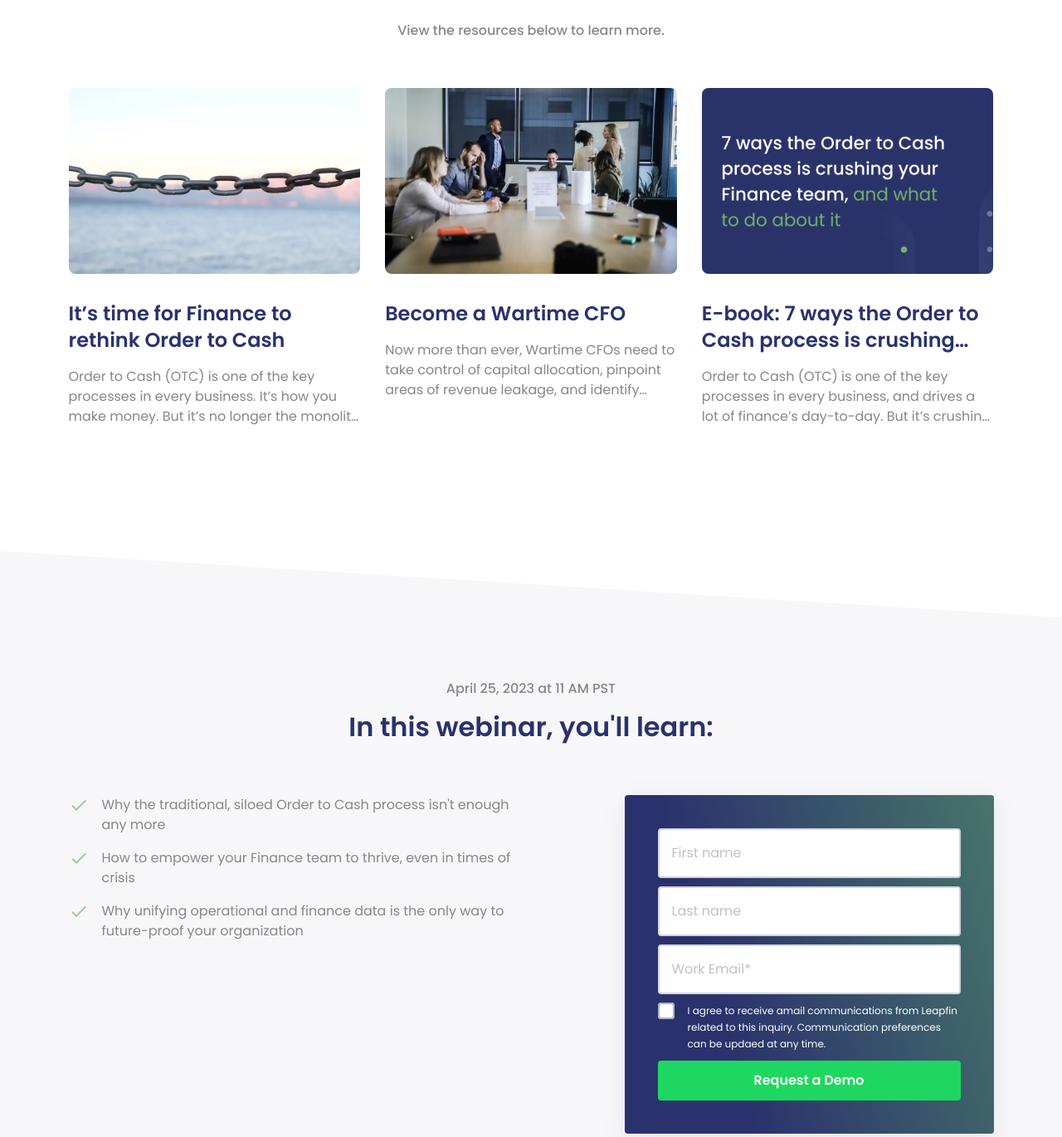
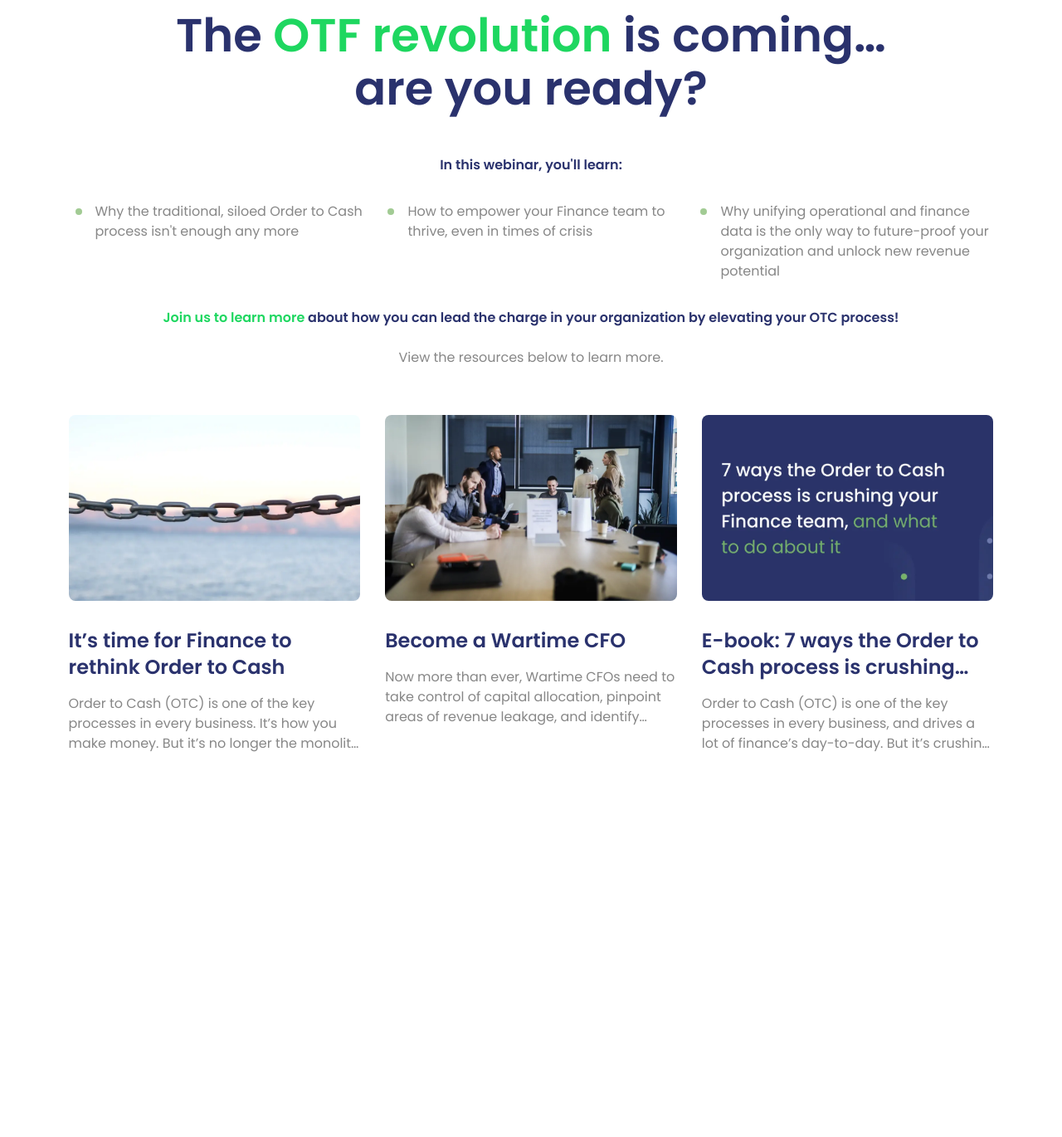
Before and after one commit to presto-agency/Leapfin-landing, a website: page docs/index.html in a window 1280 px wide. Shown: the part 882-2252 px from the top of the page at 83% size. After the commit the page ends 1940 px from the top, so only its background shows below. Drawn offline with Linux system fonts and the light colour scheme; files whose address does not match are found by name.

Commit message:
fix: landing sections

```diff
--- a/docs/index.html
+++ b/docs/index.html
@@ -3,7 +3,7 @@
 <head>
   <meta name="viewport"
         content="width=device-width, user-scalable=no, initial-scale=1.0, maximum-scale=1.0, minimum-scale=1.0">
-  <link rel="stylesheet" href="css/style.min.css?_v=20230407134657">
+  <link rel="stylesheet" href="css/style.min.css?_v=20230410120231">
 
   <title>Leapfin</title>
 
@@ -26,18 +26,31 @@
           </h1>
         </div>
         <div class="hero-landing__img">
-          <img class="desktop" src="img/hero.svg" alt="picture">
-          <img class="mob" src="img/hero-2.svg" alt="picture">
           <div class="hero-landing__img_description">
             <h2>
               WTF is OTF?
             </h2>
             <p>
-              Find out how you can use it to transform your Finance team on
-              <span>April 25, 2023</span>
+              Find out how you can use it to transform your Finance team on <span>April 25, 2023 at 11 AM PT/2 PM ET</span>
             </p>
           </div>
+          <img class="desktop" src="img/hero.svg" alt="picture">
+          <img class="mob" src="img/hero-2.svg" alt="picture">
         </div>
+        <form class="input-wrapper" action="#">
+          <label for="name" class="input-container">
+            <input required placeholder="First name" type="text" name="" id="name">
+          </label>
+          <label for="last" class="input-container">
+            <input required placeholder="Last name" type="text" name="" id="last">
+          </label>
+          <label for="emailTop" class="input-container">
+            <input required placeholder="Enter your email" type="email" name="" id="emailTop">
+          </label>
+          <button class="button _green">
+            Register Now
+          </button>
+        </form>
       </div>
     </section>
     <section class="blog-cards">
@@ -47,6 +60,28 @@
             The <span>OTF revolution </span>is coming…<br>
             are you ready?
           </h2>
+          <p>
+            <strong>
+              In this webinar, you'll learn:
+            </strong>
+          </p>
+          <ul>
+            <li>
+              <p>Why the traditional, siloed Order to Cash process isn't enough any more</p>
+            </li>
+            <li>
+              <p>How to empower your Finance team to thrive, even in times of crisis</p>
+            </li>
+            <li>
+              <p>Why unifying operational and finance data is the only way to future-proof your organization and unlock
+                new revenue potential</p>
+            </li>
+          </ul>
+          <p>
+            <strong>
+              <span>Join us to learn more</span> about how you can lead the charge in your organization by elevating your OTC process!
+            </strong>
+          </p>
           <p>
             View the resources below to learn more.
           </p>
@@ -111,48 +146,6 @@
         </ul>
       </div>
     </section>
-    <section class="sign-up">
-      <div class="container">
-        <div class="sign-up__title">
-          <p>
-            April 25, 2023 at 11 AM PST
-          </p>
-          <h3>
-            In this webinar, you'll learn:
-          </h3>
-        </div>
-        <div class="sign-up__content">
-          <div class="sign-up__content_text">
-            <ul>
-              <li>Why the traditional, siloed Order to Cash process isn't enough any more</li>
-              <li>How to empower your Finance team to thrive, even in times of crisis</li>
-              <li>Why unifying operational and finance data is the only way to future-proof your organization</li>
-            </ul>
-          </div>
-          <div class="sign-up__content_form form">
-            <form action="#">
-              <label for="hearUs2" class="input-container">
-                <input required placeholder="First name" type="text" id="hearUs2">
-              </label>
-              <label for="hearUs3" class="input-container">
-                <input required placeholder="Last name" type="text" id="hearUs3">
-              </label>
-              <label for="emailBottom2" class="input-container">
-                <input required placeholder="Work Email*" type="email" id="emailBottom2">
-              </label>
-              <label for="checkField2" class="input-container checkbox styled">
-                <input required type="checkbox" id="checkField2">
-                <p>
-                  I agree to receive amail communications from Leapfin related to this inquiry. Communication preferences
-                  can be updaed at any time.
-                </p>
-              </label>
-              <button class="button _green">Request a Demo</button>
-            </form>
-          </div>
-        </div>
-      </div>
-    </section>
   </div>
 </main>
 </body>
--- a/gulp/version.json
+++ b/gulp/version.json
@@ -1,3 +1,3 @@
 {
-    "main": "20230407134657"
+    "main": "20230410120231"
 }
--- a/src/scss/components/blog-cards.scss
+++ b/src/scss/components/blog-cards.scss
@@ -5,12 +5,46 @@
     margin: 0 0 57px 0;
     text-align: center;
 
-    p {
-      margin: 32px 0 0 0;
+    > p {
+      &:nth-of-type(1) {
+        margin: 48px 0 0 0;
+      }
+
+      margin: 24px 0 0 0;
+
       strong {
-        font-size: 24px;
-        line-height: 32px;
+        font-size: 16px;
+        line-height: 24px;
         color: $color-royal-blue-800;
+      }
+
+      span {
+        color: $color-punchy-green;
+      }
+    }
+
+    ul {
+      display: flex;
+      flex-wrap: wrap;
+      margin: 24px -8px 16px;
+
+      li {
+        position: relative;
+        padding: 0 0 0 32px;
+        margin: 8px;
+        width: calc((100% - (8px * 6)) / 3);
+        text-align: left;
+
+        &:before {
+          content: '';
+          position: absolute;
+          top: 8px;
+          left: 8px;
+          width: 8px;
+          height: 8px;
+          border-radius: 50%;
+          background-color: $color-punchy-green-800;
+        }
       }
     }
   }
@@ -121,7 +155,30 @@
 
 @media (max-width: 1023px) {
   .blog-cards {
+    padding: 0 0 80px 0;
     margin: 45px 0;
+
+    &__title {
+      ul {
+        margin: 12px -12px;
+
+        li {
+          margin: 12px;
+          width: 100%;
+        }
+      }
+
+      p {
+        font-size: 14px;
+        line-height: 24px;
+
+        strong {
+          font-size: 14px;
+          line-height: 24px;
+        }
+      }
+    }
+
     &__list {
       > li {
         width: calc((100% - (15px * 4)) / 2);
@@ -152,6 +209,17 @@
           &__img {
             height: 192px;
           }
+
+          .description{
+            &__content{
+              p{
+                strong{
+                  font-size: 20px;
+                  line-height: 32px;
+                }
+              }
+            }
+          }
         }
       }
     }
--- a/src/scss/components/hero-landing.scss
+++ b/src/scss/components/hero-landing.scss
@@ -5,6 +5,11 @@
   font-size: calc(100vw / 1440 * 10);
   @media (min-width: 1440px) {
     font-size: 10px;
+  }
+
+  .input-wrapper{
+    max-width: 920px;
+    margin: 0 auto;
   }
 
 
@@ -47,6 +52,7 @@
 
   &__img {
     position: relative;
+    margin: 30px 0 86px;
     height: 40em;
 
     .mob {
@@ -65,9 +71,7 @@
     }
 
     img {
-      position: absolute;
-      top: 0;
-      left: 0;
+      display: block;
       width: 100%;
       height: 100%;
       object-fit: contain;
@@ -121,10 +125,18 @@
 
 @media (max-width: 1023px) {
   .hero-landing {
-    padding: 100px 0 130px;
+    padding: 100px 0;
 
     &:before {
-      border-width: 0 0 80px 100vw;
+      border-width: 0 0 50px 100vw;
     }
   }
 }
+
+@media (max-width: 567px) {
+  .hero-landing{
+    &__img{
+      margin: 17px 0 23px;
+    }
+  }
+}
--- a/src/scss/components/inputs.scss
+++ b/src/scss/components/inputs.scss
@@ -122,12 +122,12 @@
   display: flex;
 
   .input-container {
-    flex: 0 1 70%;
+    flex: 0 1 236px;
     margin: 0 16px 0 0;
   }
 
   .button {
-    flex: 0 1 30%;
+    flex: 0 1 180px;
   }
 
   @media (max-width: 1023px) {
--- a/src/scss/components/sign-up.scss
+++ /dev/null
@@ -1,156 +0,0 @@
-.sign-up {
-  position: relative;
-  padding: 154px 0 88px;
-  background: #F7F7F9;
-
-  &:before {
-    content: '';
-    position: absolute;
-    top: 0;
-    right: 0;
-    width: 0;
-    height: 0;
-    border-style: solid;
-    border-width: 0 100vw 80px 0;
-    border-color: transparent #fff transparent transparent;
-  }
-
-  &__title {
-    max-width: 585px;
-    margin: 0 auto 64px;
-    text-align: center;
-
-    p {
-      margin: 0 0 16px 0;
-    }
-  }
-
-  &__content {
-    display: flex;
-    justify-content: space-between;
-
-    &_text {
-      max-width: 540px;
-      margin: 0 30px 0 0;
-
-      ul {
-        margin: 0 0 24px 0;
-
-        li {
-          font-size: 16px;
-          line-height: 24px;
-          font-weight: 400;
-          color: $color-dark-gray-800;
-          padding: 0 0 0 40px;
-          margin: 0 0 16px 0;
-          background-image: url("../img/check.svg");
-          background-repeat: no-repeat;
-          background-size: 24px 24px;
-          background-position: left top;
-
-          &:last-child {
-            margin: 0;
-          }
-        }
-      }
-    }
-
-    &_form {
-      max-width: 445px;
-      width: 100%;
-
-      &.form {
-        position: relative;
-        box-shadow: 0px 8px 30px rgba(108, 123, 170, 0.12);
-        border-radius: 4px;
-        padding: 40px;
-        background-color: $color-royal-blue-800;
-
-        &:before {
-          content: '';
-          position: absolute;
-          border-radius: 4px;
-          top: 0;
-          left: 0;
-          width: 100%;
-          height: 100%;
-          background: linear-gradient(74deg, rgba(255, 255, 255, 0) 28%, rgba(99, 184, 102, 0.5) 100%);
-          transition: 500ms;
-        }
-
-        > p {
-          position: relative;
-          z-index: 2;
-          transition: 500ms;
-          font-size: 18px;
-          color: $color-royal-blue-800;
-        }
-
-        form {
-          position: relative;
-          z-index: 2;
-        }
-
-        .input-container {
-          display: block;
-          margin: 0 0 10px 0;
-
-          &.checkbox {
-            display: flex;
-          }
-
-          p {
-            transition: 500ms;
-            color: $color-white;
-            font-weight: 400;
-            font-size: 12px;
-            line-height: 20px;
-          }
-        }
-
-        .button {
-          width: 100%;
-        }
-      }
-    }
-  }
-}
-
-@media (max-width: 1023px) {
-  .sign-up {
-    padding: 80px 0 100px;
-
-    &:before {
-      border-width: 0 100vw 40px 0;
-    }
-
-    &__content {
-      flex-direction: column;
-
-      &_text {
-        margin: 0;
-        max-width: initial;
-
-        ul {
-          margin: 0 0 48px 0;
-        }
-      }
-
-      &_form {
-        max-width: 100%;
-      }
-    }
-  }
-}
-
-@media (max-width: 474px) {
-  .sign-up {
-    &__content {
-      &_form {
-        &.form {
-          padding: 20px;
-        }
-      }
-    }
-  }
-}
--- a/src/scss/style.scss
+++ b/src/scss/style.scss
@@ -8,4 +8,3 @@
 @import "components/inputs";
 @import "components/buttons";
 @import "components/hero-landing";
-@import "components/sign-up";
--- a/src/scss/typography.scss
+++ b/src/scss/typography.scss
@@ -5,7 +5,7 @@ h1, h2, h3, h4, h5, h6, h7 {
 p {
   font-size: 16px;
   line-height: 24px;
-  font-weight: 500;
+  font-weight: 400;
   color: $color-dark-gray-800;
 }
 
@@ -21,6 +21,13 @@ h2, .h2 {
   @media (max-width: 1023px) {
     font-size: 36px;
     line-height: 40px;
+    br {
+      display: none;
+    }
+  }
+  @media (max-width: 567px) {
+    font-size: 24px;
+    line-height: 32px;
   }
 }
 
@@ -37,6 +44,10 @@ h1, .h1, h3, .h3 {
     font-size: 24px;
     line-height: 32px;
   }
+  @media(max-width: 567px) {
+    font-size: 16px;
+    line-height: 24px;
+  }
 }
 
 h4, .h4, h5, .h5, h6, .h6 {
```
Also changed, not shown: src/index.html (+39 -46 lines), docs/css/style.css, docs/css/style.min.css.
